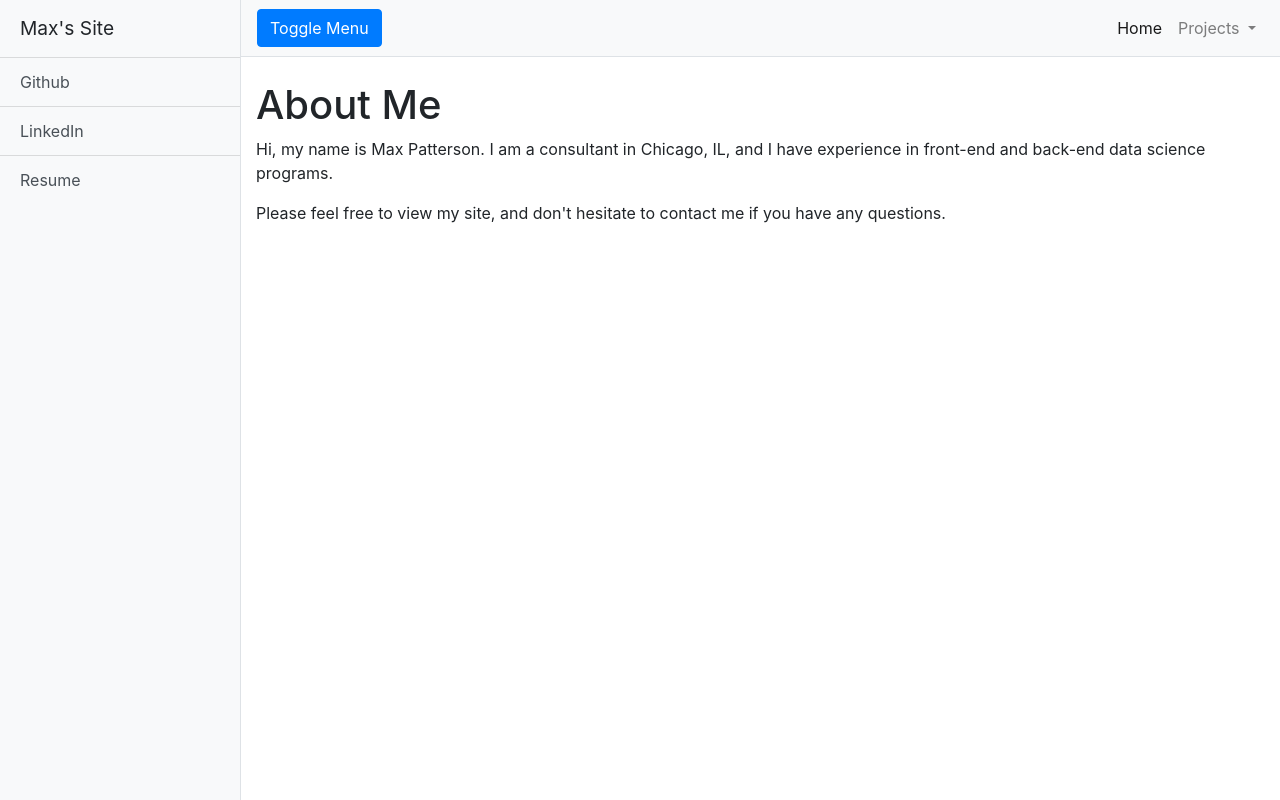
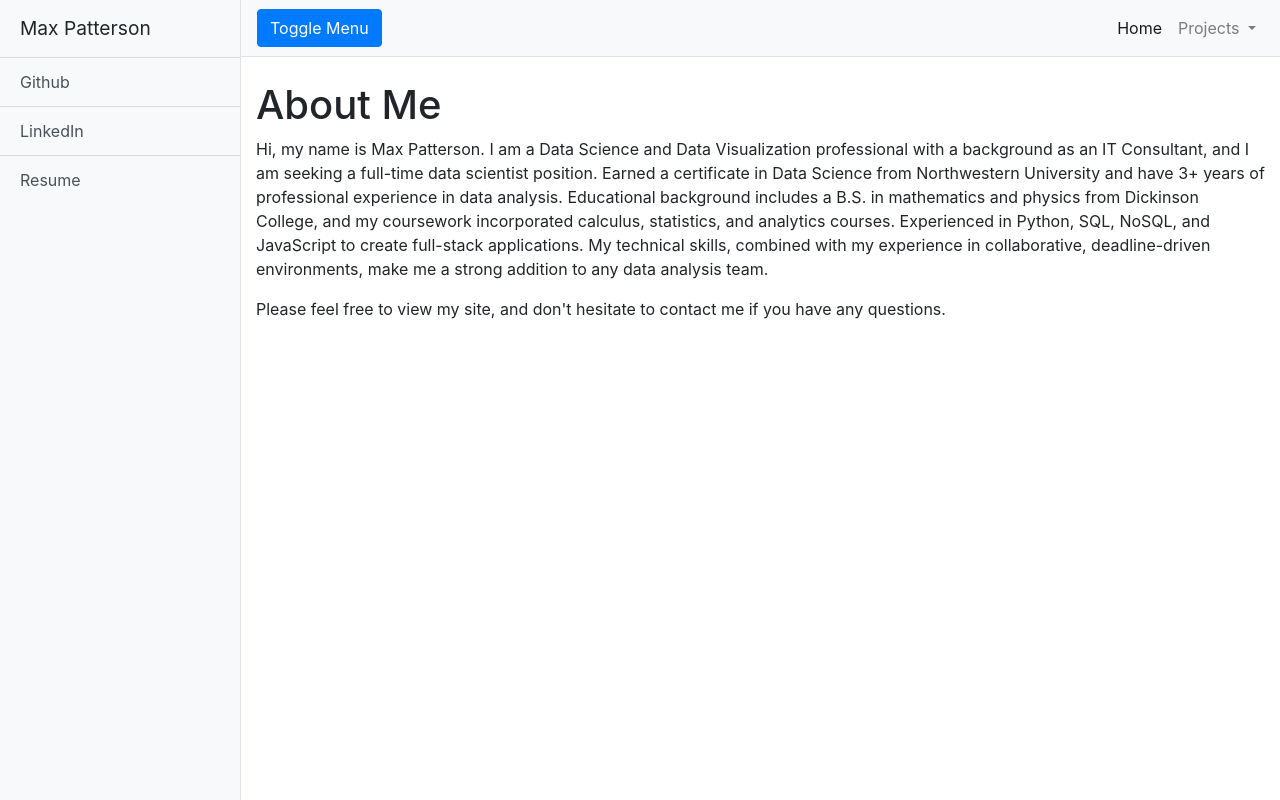
Before and after one commit to mmpatterson/mmpatterson.github.io, a plain HTML site: page index.html in a window 1280 px wide. Drawn offline with Linux system fonts and the light colour scheme.

Commit message:
Updated summary

```diff
--- a/index.html
+++ b/index.html
@@ -23,7 +23,7 @@
     <div class="d-flex" id="wrapper">
         <!-- Sidebar -->
         <div class="bg-light border-right" id="sidebar-wrapper">
-            <div class="sidebar-heading">Max's Site </div>
+            <div class="sidebar-heading">Max Patterson</div>
             <div class="list-group list-group-flush">
             <a href="https://github.com/mmpatterson" target="_blank" class="list-group-item list-group-item-action bg-light">Github</a>
             <a href="https://www.linkedin.com/in/maxwell-patterson/" target="_blank" class="list-group-item list-group-item-action bg-light">LinkedIn</a>
@@ -72,7 +72,7 @@
 
                 <div class="container-fluid">
                   <h1 class="mt-4">About Me</h1>
-                  <p>Hi, my name is Max Patterson. I am a consultant in Chicago, IL, and I have experience in front-end and back-end data science programs.</p>
+                  <p>Hi, my name is Max Patterson. I am a Data Science and Data Visualization professional with a background as an IT Consultant, and I am seeking a full-time data scientist position. Earned a certificate in Data Science from Northwestern University and have 3+ years of professional experience in data analysis. Educational background includes a B.S. in mathematics and physics from Dickinson College, and my coursework incorporated calculus, statistics, and analytics courses. Experienced in Python, SQL, NoSQL, and JavaScript to create full-stack applications. My technical skills, combined with my experience in collaborative, deadline-driven environments, make me a strong addition to any data analysis team.</p>
                   <p>Please feel free to view my site, and don't hesitate to contact me if you have any questions.</p>
 
                   <div class='tableauPlaceholder' id='viz1580167125230' style='position: auto'>
```
